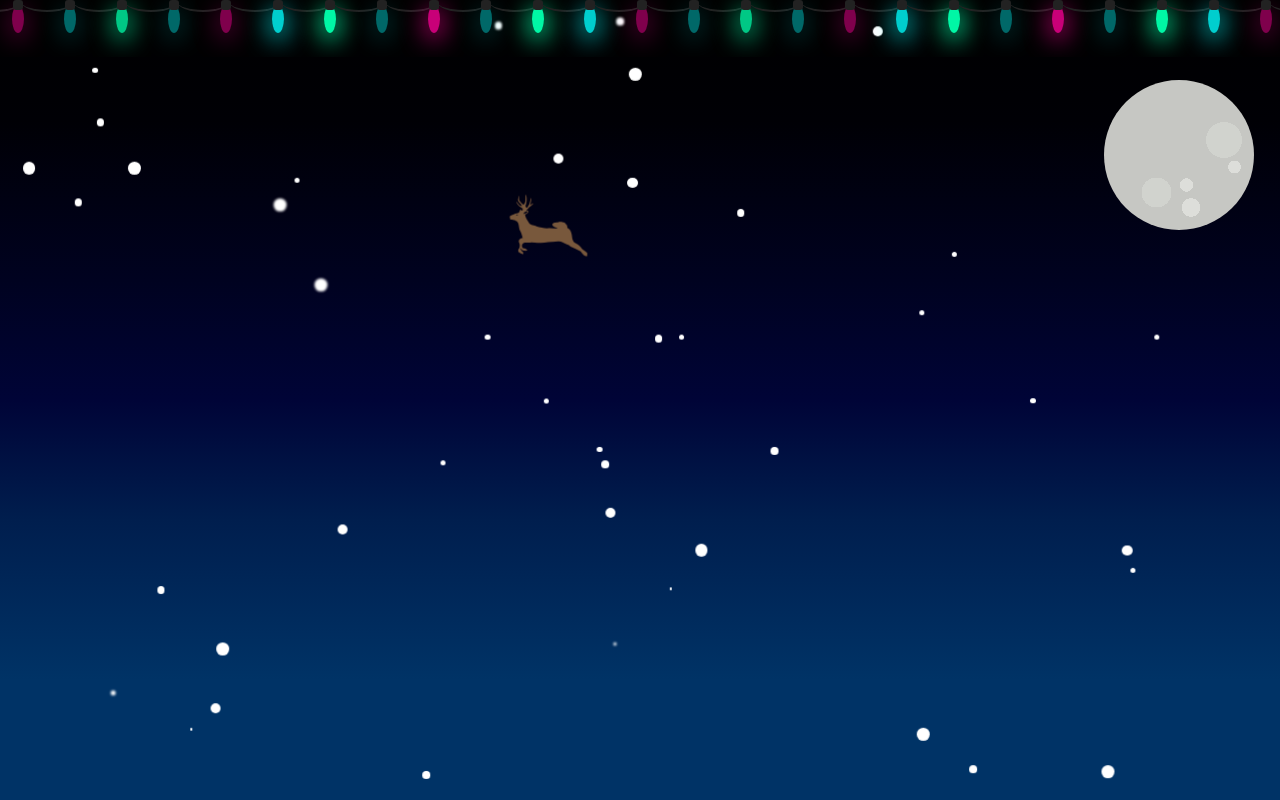
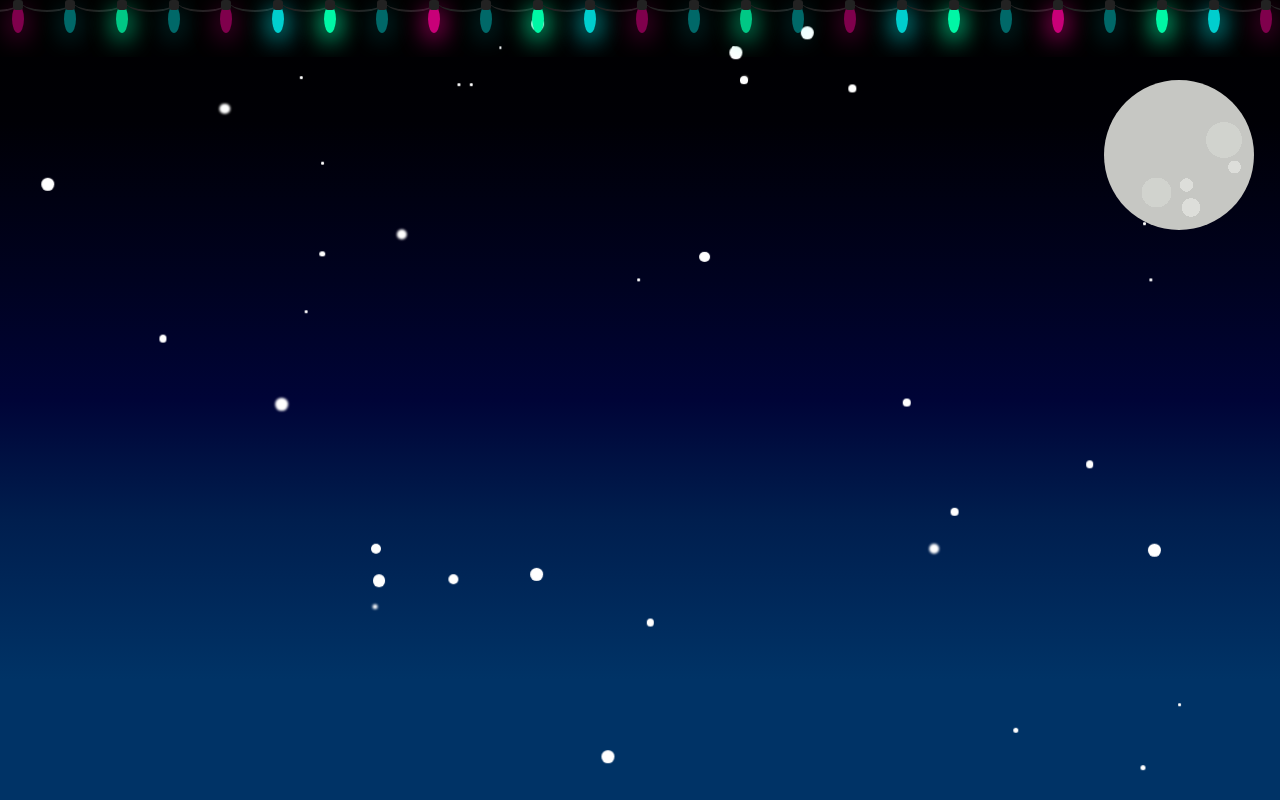
Before and after one commit to kubraguler/christmas-challenge, a React (Create React App) app: page / in a window 1280 px wide. Built offline with nearby package versions, Linux system fonts and the light colour scheme.

Commit message:
Reindeer component animation edited

```diff
--- a/src/App.js
+++ b/src/App.js
@@ -1,7 +1,7 @@
 import Snowflake from "./components/Snowflake/Snowflake";
 import ChristmasLights from "./components/ChristmasLights/ChristmasLights";
 import Moon from "./components/Moon/Moon";
-import SantaReindeer from "./components/SantaReindeer/SantaReindeer";
+import Reindeer from "./components/Reindeer/Reindeer";
 
 import "./App.scss";
 
@@ -13,7 +13,7 @@ function App() {
 				<ChristmasLights />
 			</ul>
 			<Moon />
-			<SantaReindeer />
+			<Reindeer />
 		</div>
 	);
 }
--- /dev/null
+++ b/src/components/Reindeer/Reindeer.js
@@ -0,0 +1,12 @@
+import "./Reindeer.scss";
+import image from "../../assets/images/deer-jumping.svg";
+
+const Reindeer = () => {
+	return (
+		<div className='reindeer'>
+			<img className='reindeer-icon' src={image} alt='reindeer' />
+		</div>
+	);
+};
+
+export default Reindeer;
--- /dev/null
+++ b/src/components/Reindeer/Reindeer.scss
@@ -0,0 +1,52 @@
+.reindeer {
+  position: absolute;
+  right: 0%;
+  top: 10%;
+  width: 300px;
+  height: 200px;
+  transform: rotate(-20deg);
+  animation-duration: 2s;
+  animation-name: jump;
+  animation-direction: alternate;
+  animation-timing-function: ease-in-out;
+  animation-iteration-count: 1;
+  animation-fill-mode: forwards;
+
+  @media only screen and (max-width: 1280px) {
+    top: 22%;
+    right: -2%;
+  }
+
+  &-icon {
+    width: 100%;
+    height: 100%;
+    transform: rotateY(180deg);
+  }
+}
+
+@keyframes jump {
+  0% {
+    transform: scale(1, 1) translate(0, 0);
+  }
+
+  13% {
+    transform: scale(1.3, 1.3) translate(-50%, -50%);
+  }
+
+  33% {
+    transform: scale(1.6, 1.6) translate(-100%, 100%);
+  }
+
+  53% {
+    transform: scale(1.9, 1.9) translate(-150%, 50%);
+  }
+
+  73% {
+    transform: scale(1.9, 1.9) translate(-250%, 150%);
+  }
+
+  100% {
+    transform: scale(2, 2) translate(-350%, 250%) rotateY(-180deg);
+  }
+
+}
--- a/src/components/SantaReindeer/SantaReindeer.js
+++ /dev/null
@@ -1,12 +0,0 @@
-import "./SantaReindeer.scss";
-import image from "../../assets/images/deer-jumping.svg";
-
-const SantaReindeer = () => {
-	return (
-		<div className='santa-reindeer'>
-			<img className='santa-smiles' src={image} alt='santa smiles' />
-		</div>
-	);
-};
-
-export default SantaReindeer;
--- a/src/components/SantaReindeer/SantaReindeer.scss
+++ /dev/null
@@ -1,59 +0,0 @@
-.santa {
-
-  &-reindeer {
-    width: 300px;
-    height: 200px;
-    width: 300px;
-    height: 200px;
-    position: absolute;
-    right: 0%;
-    top: 10%;
-    transform: rotate(-20deg) scale(1, 1);
-    animation-duration: 2s;
-    animation-name: jump;
-    animation-timing-function: linear;
-    animation-iteration-count: infinite;
-
-    @media only screen and (max-width: 1280px) {
-      top: 22%;
-      right: -2%;
-    }
-  }
-
-  &-smiles {
-    width: 100%;
-    height: 100%;
-    transform: rotateY(180deg);
-  }
-}
-
-@keyframes jump {
-  0% {
-    transform: scale(1.1, 1.1) translate(0, 0);
-  }
-
-  15% {
-    transform: scale(1.1, 1.1) translate(-100px, -150px);
-  }
-
-  30% {
-    transform: scale(1.1, 1.1) translate(-200px, 200px);
-  }
-
-  45% {
-    transform: scale(1.1, 1.1) translate(-300px, 0px);
-  }
-
-  60% {
-    transform: scale(1.1, 1.1) translate(-400px, -200px);
-  }
-
-  75% {
-    transform: scale(1.1, 1.1) translate(-500px, 150px);
-  }
-
-  100% {
-    transform: scale(1.1, 1.1) translate(-600px, 0px);
-  }
-
-}
```
